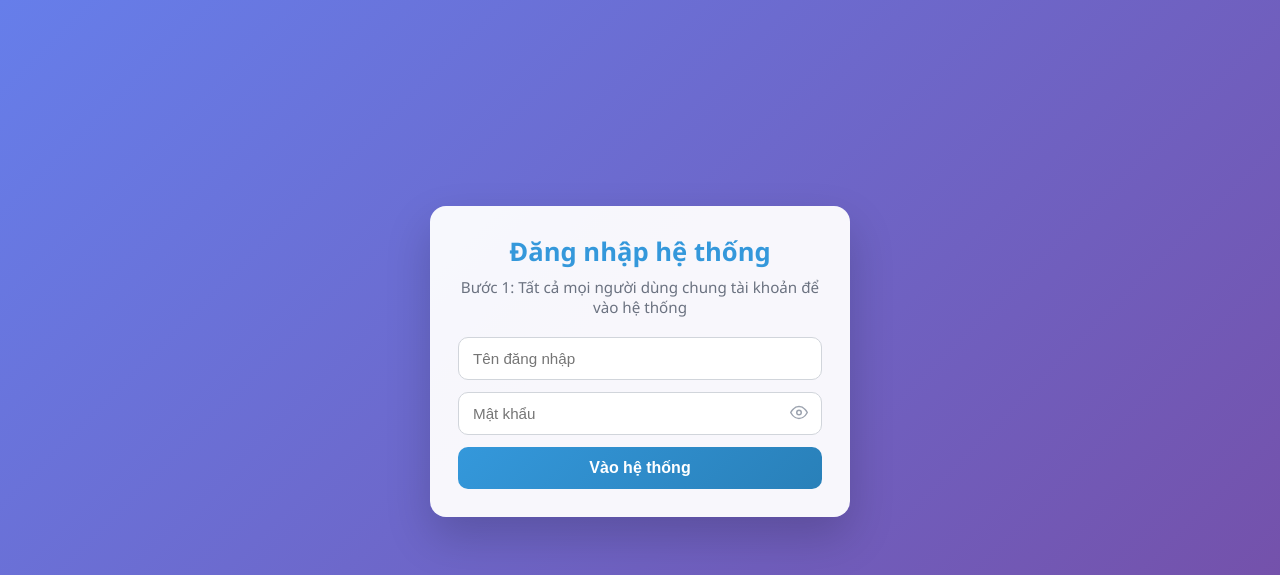
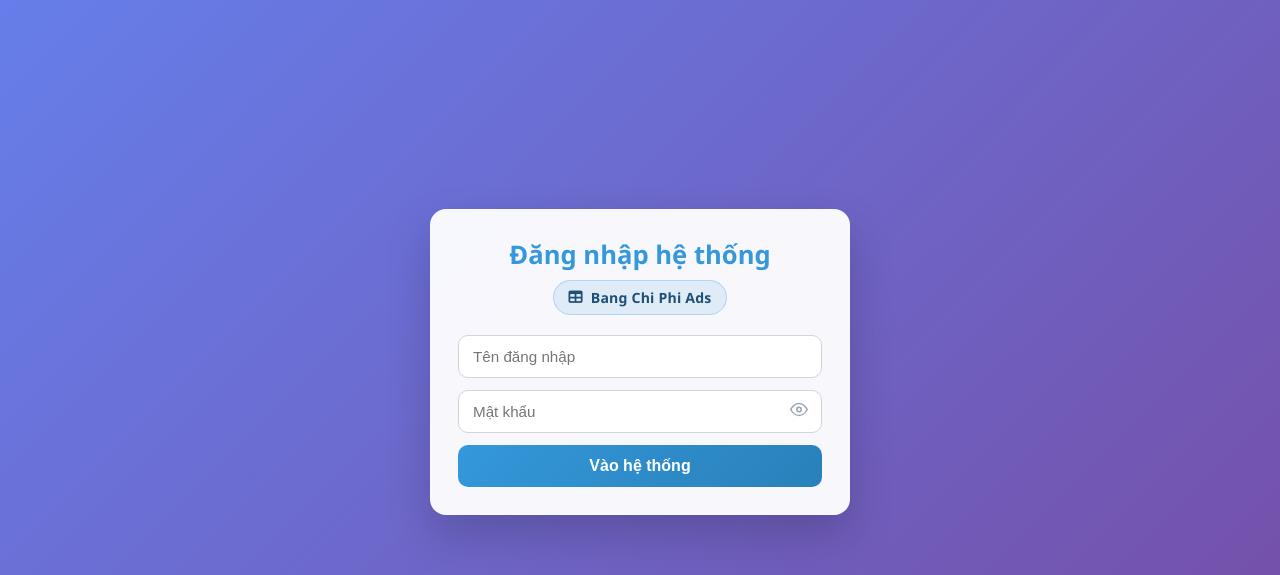
Before and after one commit to thanggdt999-source/chi-phi-ads-dashboard, a Flask app: page /login in a window 1280 px wide. Shown: the top 575 px of the page. Run offline with Flask 3, Linux system fonts and the light colour scheme.

Commit message:
feat: simplify login header with board name badge

```diff
--- a/web_app/app.py
+++ b/web_app/app.py
@@ -20,6 +20,7 @@ USERS_FILE_PATH = Path(os.getenv("USERS_FILE_PATH", str(Path(__file__).parent.pa
 ROLE_LEVELS = {"admin": 3, "lead": 2, "employee": 1}
 TEAM_CODES = ["TEAM_1", "TEAM_2", "TEAM_3", "TEAM_4", "TEAM_5"]
 SHARED_LOGIN_USERNAME = os.getenv("SHARED_LOGIN_USERNAME", "fbads.gdt")
+LOGIN_BOARD_NAME = os.getenv("LOGIN_BOARD_NAME", "Bang Chi Phi Ads")
 
 # ─────────────────── USER CONFIG ───────────────────
 
@@ -432,7 +433,7 @@ def login():
             "login.html",
             error="",
             title="Đăng nhập hệ thống",
-            subtitle="Bước 1: Tất cả mọi người dùng chung tài khoản để vào hệ thống",
+            board_name=LOGIN_BOARD_NAME,
             form_action=url_for("login"),
             submit_label="Vào hệ thống",
             show_back_link=False,
@@ -450,7 +451,7 @@ def login():
         "login.html",
         error="Sai tài khoản hoặc mật khẩu",
         title="Đăng nhập hệ thống",
-        subtitle="Bước 1: Tất cả mọi người dùng chung tài khoản để vào hệ thống",
+        board_name=LOGIN_BOARD_NAME,
         form_action=url_for("login"),
         submit_label="Vào hệ thống",
         show_back_link=False,
@@ -468,7 +469,7 @@ def privileged_login():
             "login.html",
             error="",
             title="Đăng nhập Leader / Admin",
-            subtitle="Bước 2: Chỉ leader hoặc admin mới cần đăng nhập thêm để xem báo cáo tổng",
+            board_name=LOGIN_BOARD_NAME,
             form_action=url_for("privileged_login"),
             submit_label="Mở quyền xem tổng",
             show_back_link=True,
@@ -486,7 +487,7 @@ def privileged_login():
         "login.html",
         error="Chỉ tài khoản leader hoặc admin mới dùng được bước 2",
         title="Đăng nhập Leader / Admin",
-        subtitle="Bước 2: Chỉ leader hoặc admin mới cần đăng nhập thêm để xem báo cáo tổng",
+        board_name=LOGIN_BOARD_NAME,
         form_action=url_for("privileged_login"),
         submit_label="Mở quyền xem tổng",
         show_back_link=True,
--- a/web_app/templates/login.html
+++ b/web_app/templates/login.html
@@ -38,11 +38,20 @@
             text-align: center;
         }
 
-        .login-sub {
-            text-align: center;
-            color: #6b7280;
-            margin-bottom: 20px;
-            font-size: 0.95rem;
+        .login-board {
+            margin: 0 auto 20px;
+            display: inline-flex;
+            align-items: center;
+            justify-content: center;
+            gap: 8px;
+            padding: 7px 14px;
+            border-radius: 999px;
+            background: rgba(52, 152, 219, 0.12);
+            border: 1px solid rgba(52, 152, 219, 0.28);
+            color: #1f4f75;
+            font-size: 0.88rem;
+            font-weight: 700;
+            letter-spacing: 0.2px;
         }
 
         .login-field {
@@ -165,7 +174,12 @@
                 </a>
                 {% endif %}
                 <div class="login-title">{{ title or 'Đăng nhập hệ thống' }}</div>
-                <div class="login-sub">{{ subtitle or 'Nhập tài khoản để mở Chi Phí Ads Dashboard' }}</div>
+                <div style="text-align:center;">
+                    <div class="login-board">
+                        <i class="fas fa-table"></i>
+                        {{ board_name or 'Bang Chi Phi Ads' }}
+                    </div>
+                </div>
 
                 <form method="post" action="{{ form_action or url_for('login') }}">
                     <input class="login-field" type="text" name="username" placeholder="Tên đăng nhập" required autocomplete="username">
```
